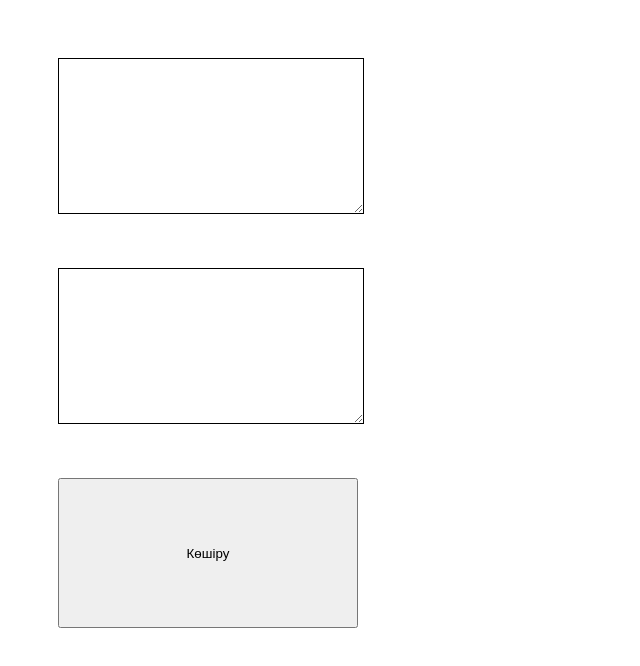
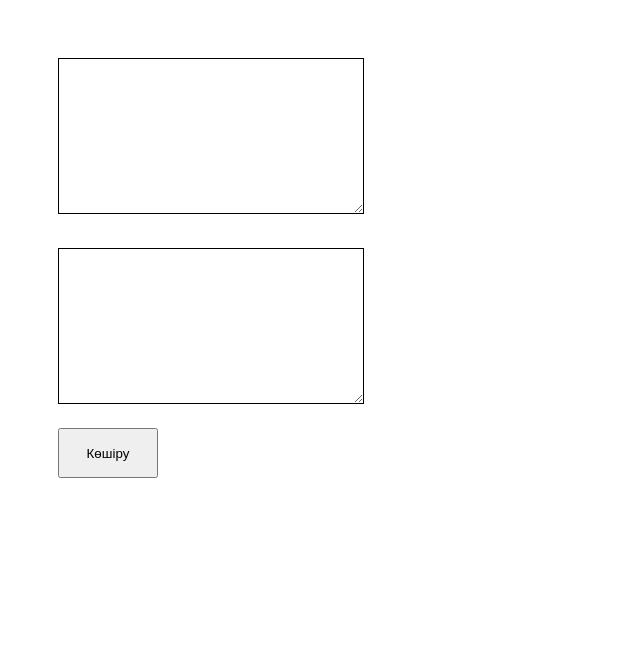
Before and after one commit to bagdarlamashy/bagdarlamashy.github.io, a plain HTML site: page tote.html in a window 1280 px wide. Shown: the whole page, without its empty margins (0-640 px from the left). Drawn offline with Linux system fonts and the light colour scheme.

Commit message:
Update tote.html

```diff
--- a/tote.html
+++ b/tote.html
@@ -13,11 +13,11 @@
 
 " input type="text" id="trText" value=""></textarea></div>
 
-<div><textarea style="width:300px; border-color: black; height:150px; margin-top:50px; margin-left:50px;"id="result"></textarea></div>
+<div><textarea style="width:300px; border-color: black; height:150px; margin-top:30px; margin-left:50px;"id="result"></textarea></div>
 
  <input
-style="width:300px;height:150px;
- margin-top:50px; margin-left:50px;border:50; padding:100;"
+style="width:100px;height:50px;
+ margin-top:20px; margin-left:50px;border:50; padding:100;"
 
 
 onclick="myFunction()" type="button" value="Көшіру">
```
